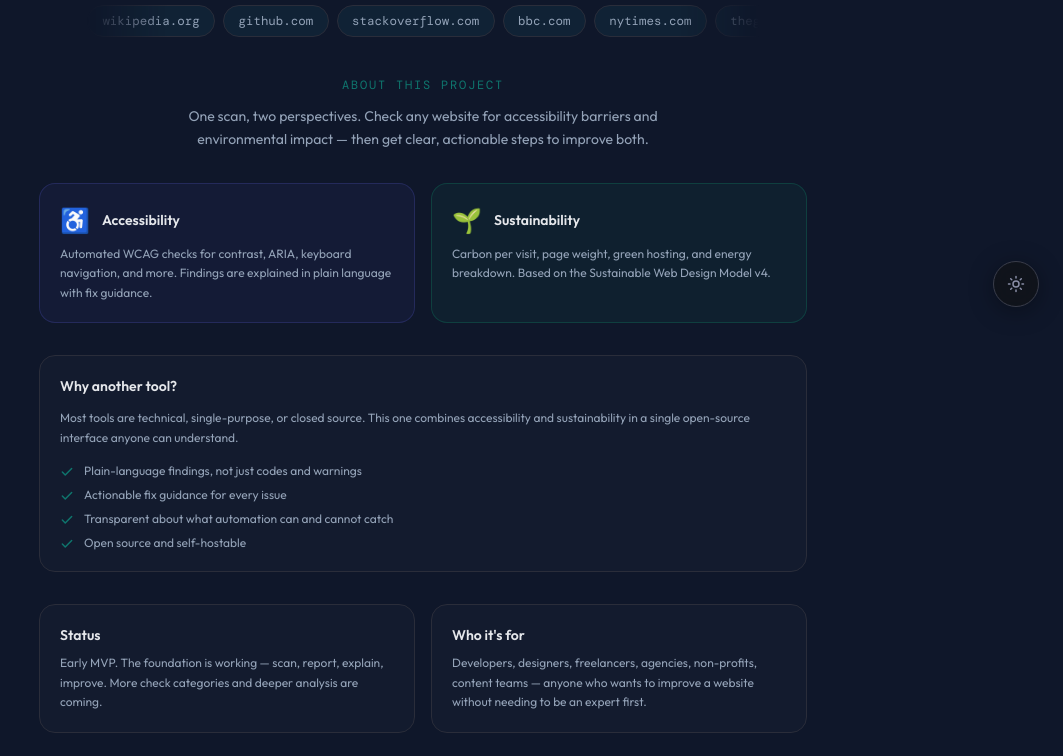
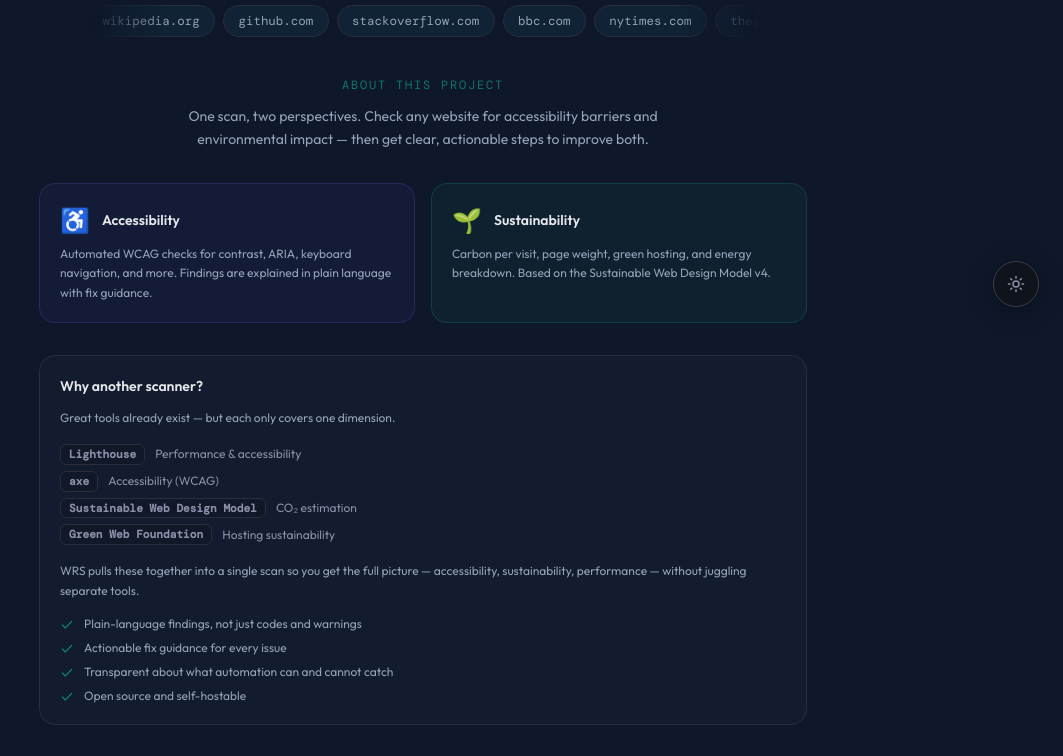
Before and after one commit to cfhack2026-wrs/wrs-frontend, a React (Vite) app: page / in a window 1280 px wide. Shown: the part 469-1225 px from the top of the page, without its empty margins (217-1280 px from the left). Built offline with nearby package versions, Linux system fonts and the light colour scheme; a web font is replaced by a local one.

Commit message:
feat: add existing tool landscape to about section motivation
Show Lighthouse, axe, SWDMv4, and Green Web Foundation as single-dimension
tools, then explain how WRS combines them into one scan.

Co-Authored-By: Claude Opus 4.6 <noreply@anthropic.com>

```diff
--- a/src/components/AboutSection.tsx
+++ b/src/components/AboutSection.tsx
@@ -44,13 +44,47 @@ export function AboutSection() {
         </div>
       </div>
 
-      {/* Why + differentiators */}
+      {/* Why another scanner? */}
       <div className="w-full rounded-2xl p-5 border animate-fade-up" style={{ borderColor: 'var(--border)', background: 'rgba(255,255,255,0.02)' }}>
-        <h2 className="text-sm font-semibold mb-3" style={{ color: 'var(--text-base)' }}>Why another tool?</h2>
+        <h2 className="text-sm font-semibold mb-3" style={{ color: 'var(--text-base)' }}>Why another scanner?</h2>
         <p className="text-xs leading-relaxed mb-4" style={{ color: 'var(--text-muted)' }}>
-          Most tools are technical, single-purpose, or closed source. This one combines accessibility
-          and sustainability in a single open-source interface anyone can understand.
+          Great tools already exist — but each only covers one dimension.
         </p>
+
+        {/* Existing landscape */}
+        <div style={{ display: 'flex', flexDirection: 'column', gap: 6, marginBottom: '1rem' }}>
+          {[
+            { tool: 'Lighthouse', scope: 'Performance & accessibility' },
+            { tool: 'axe', scope: 'Accessibility (WCAG)' },
+            { tool: 'Sustainable Web Design Model', scope: 'CO\u2082 estimation' },
+            { tool: 'Green Web Foundation', scope: 'Hosting sustainability' },
+          ].map(({ tool, scope }) => (
+            <div key={tool} className="flex items-center gap-2.5 text-xs" style={{ color: 'var(--text-muted)' }}>
+              <span
+                className="mono"
+                style={{
+                  fontSize: '0.7rem',
+                  fontWeight: 600,
+                  color: 'var(--text-dim)',
+                  background: 'var(--navy-mid)',
+                  border: '1px solid var(--border)',
+                  borderRadius: 6,
+                  padding: '2px 8px',
+                  flexShrink: 0,
+                }}
+              >
+                {tool}
+              </span>
+              <span style={{ color: 'var(--text-dim)' }}>{scope}</span>
+            </div>
+          ))}
+        </div>
+
+        <p className="text-xs leading-relaxed mb-4" style={{ color: 'var(--text-muted)' }}>
+          WRS pulls these together into a single scan so you get the full picture —
+          accessibility, sustainability, performance — without juggling separate tools.
+        </p>
+
         <ul className="space-y-2">
           {[
             'Plain-language findings, not just codes and warnings',
```
